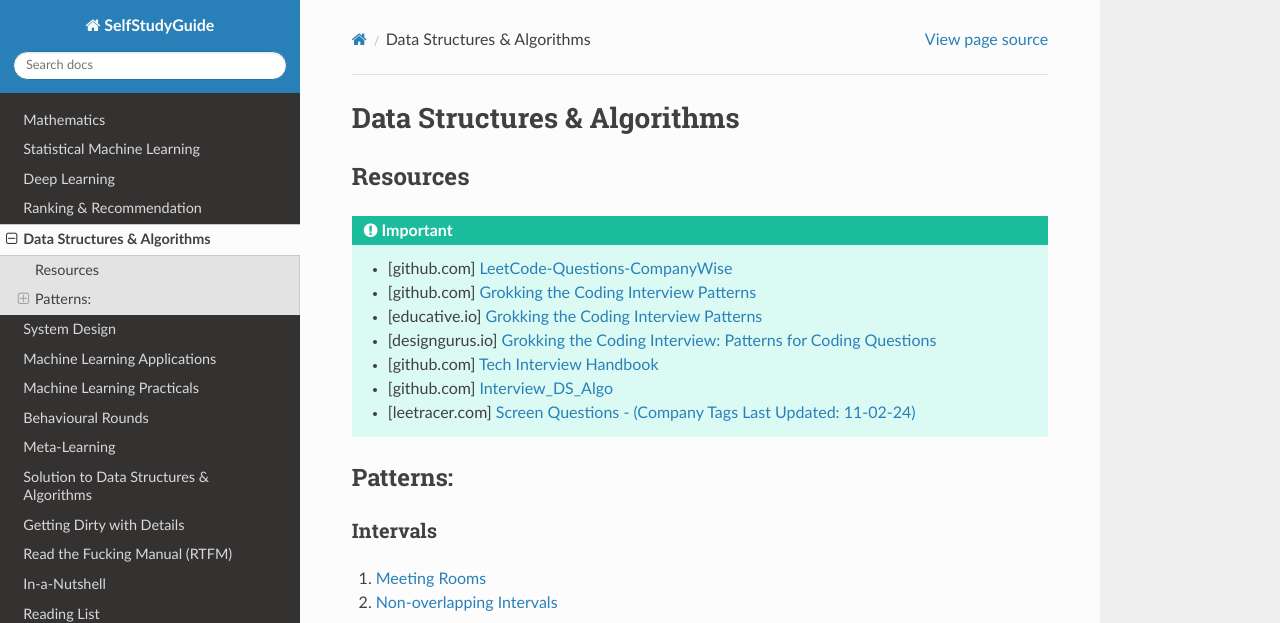
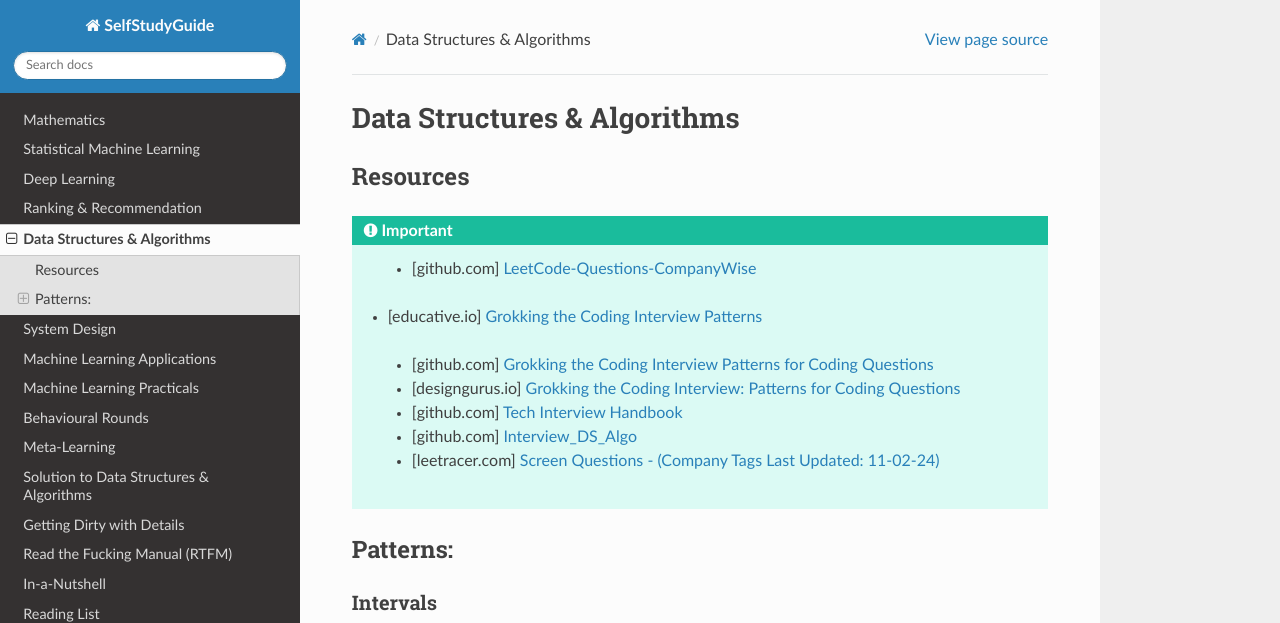
Before and after one commit to uselesstechjunks/leetcode, a Sphinx documentation site: the page built from docs/source/dsalgo.rst, in a window 1280 px wide and 900 px high, cut to the strip 0-623 px from the top of the window. Built offline with Sphinx 7.4.7 and the Read the Docs theme 3.1.0, drawn with Linux system fonts in a browser that asks for light colours.

Commit message:
Update dsalgo.rst

```diff
--- a/docs/source/dsalgo.rst
+++ b/docs/source/dsalgo.rst
@@ -5,8 +5,8 @@ Resources
 .. important::
 
    * [github.com] `LeetCode-Questions-CompanyWise <https://github.com/krishnadey30/LeetCode-Questions-CompanyWise/blob/master/google_6months.csv>`_
-   * [github.com] `Grokking the Coding Interview Patterns <https://github.com/dipjul/Grokking-the-Coding-Interview-Patterns-for-Coding-Questions>`_
-   * [educative.io] `Grokking the Coding Interview Patterns <https://www.educative.io/courses/grokking-coding-interview>`_
+  * [educative.io] `Grokking the Coding Interview Patterns <https://www.educative.io/courses/grokking-coding-interview>`_
+   * [github.com] `Grokking the Coding Interview Patterns for Coding Questions <https://github.com/dipjul/Grokking-the-Coding-Interview-Patterns-for-Coding-Questions>`_
    * [designgurus.io] `Grokking the Coding Interview: Patterns for Coding Questions <https://www.designgurus.io/course/grokking-the-coding-interview>`_
    * [github.com] `Tech Interview Handbook <https://github.com/yangshun/tech-interview-handbook>`_
    * [github.com] `Interview_DS_Algo <https://github.com/MAZHARMIK/Interview_DS_Algo>`_
```
